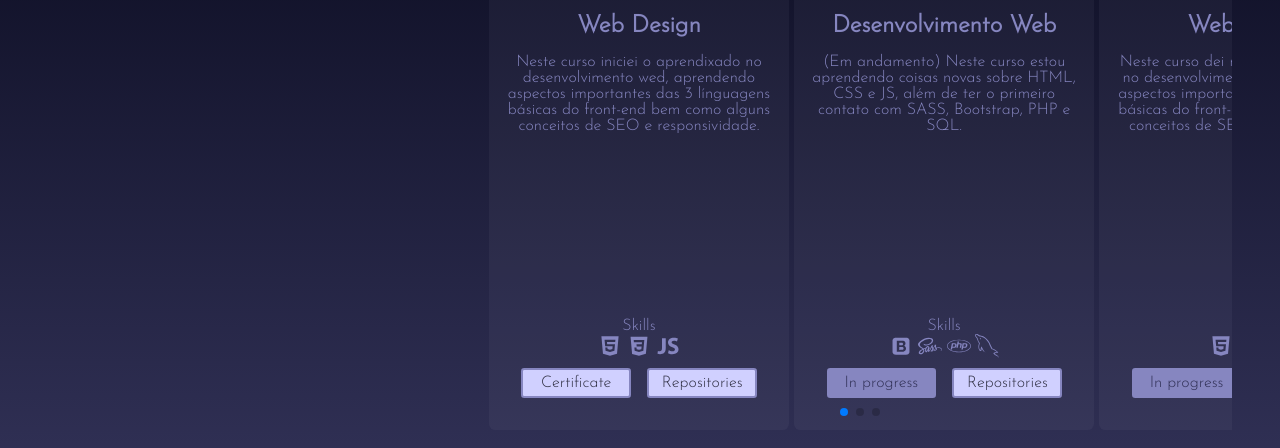
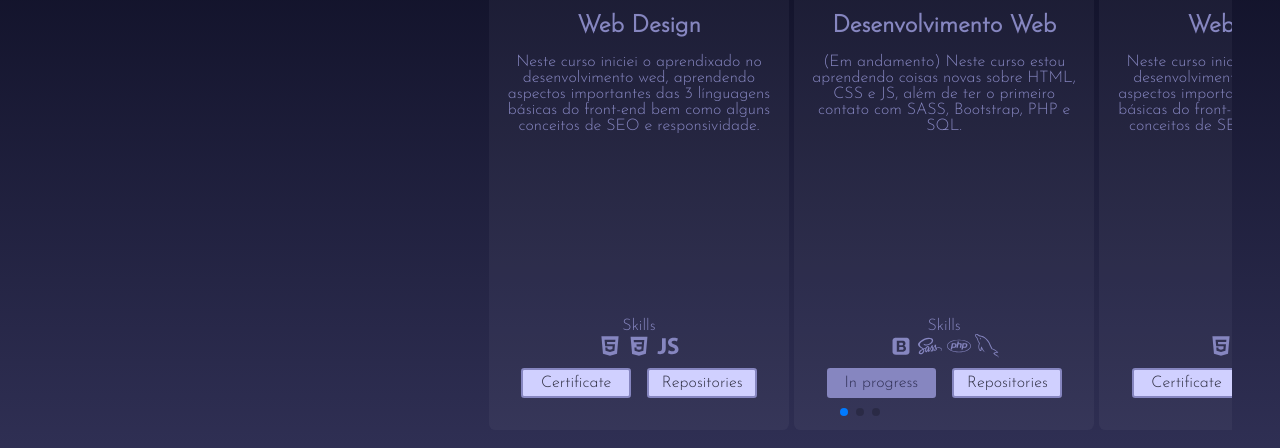
Before and after one commit to Cleidson-Oliveira/portfolio, a React (Vite) app: page / in a window 1280 px wide. Shown: the part 1922-2370 px from the top of the page. Built offline with nearby package versions, Linux system fonts and the light colour scheme.

Commit message:
educaton session links added dynamically

```diff
--- a/src/components/Community/Footer/index.tsx
+++ b/src/components/Community/Footer/index.tsx
@@ -7,7 +7,8 @@ export default function Footer () {
         <footer className={style.footer}>
             <SocialList />
             <p>
-                © Copyright 2022 All rights reserved
+                Cleidson Oliveira 2022 <br />
+                All rights reserved
             </p>
         </footer>
     )
--- a/src/components/Community/Footer/style.module.scss
+++ b/src/components/Community/Footer/style.module.scss
@@ -11,5 +11,6 @@
         font-weight: 200;
         font-family: 'Josefin Sans', sans-serif;
         font-weight: .8rem;
+        text-align: center;
     }
 }
--- a/src/components/Community/Main/MainSessions/Education/index.tsx
+++ b/src/components/Community/Main/MainSessions/Education/index.tsx
@@ -13,18 +13,27 @@ import "swiper/css";
 import "swiper/css/a11y";
 import "swiper/css/pagination";
 
+type SkillsType = "html" | "css" | "javascript" | "sass" | "sql" | "php" | "bootstrap"
+
+interface EducationDataType {
+    courseName: string,
+    courseThumbnailUrl: string,
+    courseDescription: string,
+    courseCertificateUrl: string,
+    courseRepositorieUrl: string,
+    courseIsOver: boolean,
+    courseSkillsLearned: SkillsType[],
+}
+
 export const EducationSession = () => {
 
-    const EducationData = [
+    const EducationData: EducationDataType[] = [
         {
             courseName: "Web Design",
             courseThumbnailUrl: "https://img-b.udemycdn.com/course/240x135/1616938_8f0b_2.jpg",
             courseDescription: "Neste curso iniciei o aprendixado no desenvolvimento wed, aprendendo aspectos importantes das 3 línguagens básicas do front-end bem como alguns conceitos de SEO e responsividade.",
-            courseSkillsLearned: [
-                () => {return <AiFillHtml5 />},
-                () => {return <DiCss3 />},
-                () => {return <IoLogoJavascript />},
-            ],
+            courseSkillsLearned: [ "html", "css", "javascript" ],
+            courseCertificateUrl: "https://drive.google.com/file/d/1Yg5XFL1_A1bUpIonoTPFp0JjMGNkENle/view?usp=sharing",
             courseRepositorieUrl: "https://img-b.udemycdn.com/course/240x135/1616938_8f0b_2.jpg",
             courseIsOver: true,
         },
@@ -32,40 +41,40 @@ export const EducationSession = () => {
             courseName: "Desenvolvimento Web",
             courseThumbnailUrl: "https://img-b.udemycdn.com/course/240x135/1341268_c20e_3.jpg",
             courseDescription: "(Em andamento) Neste curso estou aprendendo coisas novas sobre HTML, CSS e JS, além de ter o primeiro contato com SASS, Bootstrap, PHP e SQL.",
-            courseSkillsLearned: [
-                () => {return <DiBootstrap />},
-                () => {return <IoLogoSass />},
-                () => {return <FaPhp />},
-                () => {return <GrMysql />},
-            ],
+            courseSkillsLearned: [ "bootstrap", "sass", "php", "sql" ],
+            courseCertificateUrl: "https://drive.google.com/file/d/1cpeEEp2s1RjUxc-DYaP_okREfYegQv6X/view?usp=sharing",
             courseRepositorieUrl: "https://img-b.udemycdn.com/course/240x135/1616938_8f0b_2.jpg",
             courseIsOver: false,
         },
         {
             courseName: "Web Design",
             courseThumbnailUrl: "https://img-b.udemycdn.com/course/240x135/1616938_8f0b_2.jpg",
-            courseDescription: "Neste curso dei meus primeiros passos no desenvolvimento wed, aprendendo aspectos importantes das 3 línguagens básicas do front-end bem como alguns conceitos de SEO e responsividade.",
-            courseSkillsLearned: [
-                () => {return <AiFillHtml5 />},
-                () => {return <DiCss3 />},
-                () => {return <IoLogoJavascript />},
-            ],
+            courseDescription: "Neste curso iniciei o aprendixado no desenvolvimento wed, aprendendo aspectos importantes das 3 línguagens básicas do front-end bem como alguns conceitos de SEO e responsividade.",
+            courseSkillsLearned: [ "html", "css", "javascript" ],
+            courseCertificateUrl: "https://drive.google.com/file/d/1Yg5XFL1_A1bUpIonoTPFp0JjMGNkENle/view?usp=sharing",
             courseRepositorieUrl: "https://img-b.udemycdn.com/course/240x135/1616938_8f0b_2.jpg",
-            courseIsOver: false,
+            courseIsOver: true,
         },
         {
-            courseName: "Web Design",
-            courseThumbnailUrl: "https://img-b.udemycdn.com/course/240x135/1616938_8f0b_2.jpg",
-            courseDescription: "Neste curso dei meus primeiros passos no desenvolvimento wed, aprendendo aspectos importantes das 3 línguagens básicas do front-end bem como alguns conceitos de SEO e responsividade.",
-            courseSkillsLearned: [
-                () => {return <AiFillHtml5 />},
-                () => {return <DiCss3 />},
-                () => {return <IoLogoJavascript />},
-            ],
+            courseName: "Desenvolvimento Web",
+            courseThumbnailUrl: "https://img-b.udemycdn.com/course/240x135/1341268_c20e_3.jpg",
+            courseDescription: "(Em andamento) Neste curso estou aprendendo coisas novas sobre HTML, CSS e JS, além de ter o primeiro contato com SASS, Bootstrap, PHP e SQL.",
+            courseSkillsLearned: [ "bootstrap", "sass", "php", "sql" ],
+            courseCertificateUrl: "https://drive.google.com/file/d/1cpeEEp2s1RjUxc-DYaP_okREfYegQv6X/view?usp=sharing",
             courseRepositorieUrl: "https://img-b.udemycdn.com/course/240x135/1616938_8f0b_2.jpg",
             courseIsOver: false,
         },
     ]
+
+    const skillIcons = {
+        "html": () => <AiFillHtml5 />,
+        "css": () => <DiCss3 />,
+        "javascript": () => <IoLogoJavascript />,
+        "sass": () => <IoLogoSass />,
+        "sql": () => <GrMysql />,
+        "php": () => <FaPhp />,
+        "bootstrap": () => <DiBootstrap />,
+    }
 
     return (
         <div className={style.skillAndEducationContent}>
@@ -87,28 +96,24 @@ export const EducationSession = () => {
                                 <p>Skills</p>
                                 <div>
                                     {course.courseSkillsLearned.map(skill => (
-                                        skill()
+                                        skillIcons[skill]()
                                     ))}
                                 </div>
                             </div>
                             <div className={style.LinksConteiner}>
+                                { course.courseIsOver ? (
+                                    <a href={course.courseCertificateUrl} className={style.link} target="_blank">
+                                        Certificate
+                                    </a>
+                                ) : (
+                                    <span className={style.inactiveLink} >
+                                        In progress
+                                    </span>
+                                )}
 
-                                {
-                                course.courseIsOver
-                                ? (<a
-                                        href={course.courseRepositorieUrl}
-                                        className={style.link}
-                                    >
-                                        Certificate
-                                    </a>)
-                                : (<a
-                                        href={course.courseRepositorieUrl}
-                                        className={style.inactiveLink}
-                                    >
-                                        In progress
-                                    </a>)
-                                }
-                                <a className={style.link} href={course.courseRepositorieUrl}>Repositories</a>
+                                <a className={style.link} href={course.courseRepositorieUrl} target="_blank">
+                                    Repositories
+                                </a>
                             </div>
                         </div>
                     </SwiperSlide>
```
